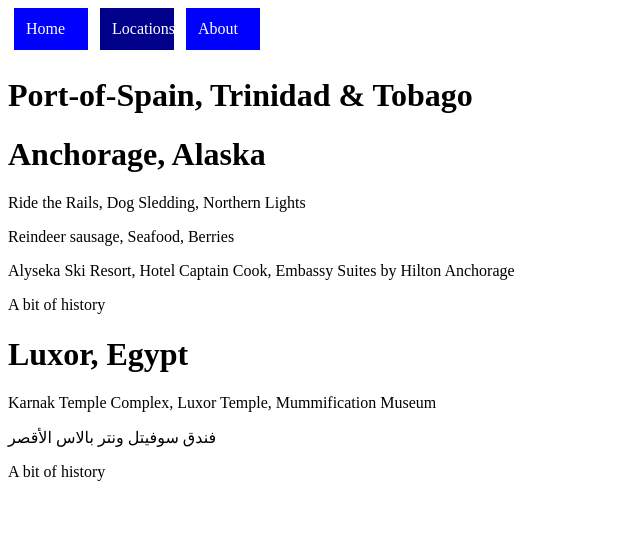
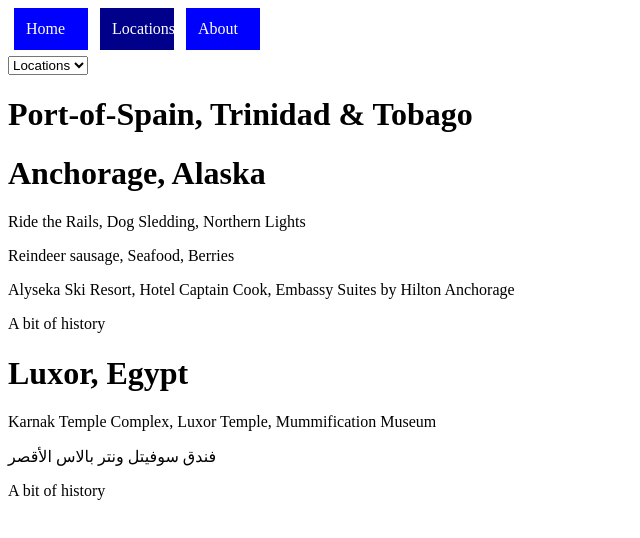
Before and after one commit to lbhikoo/project-2, a React (Create React App) app: page /Locations in a window 1280 px wide. Shown: the top 538 px of the page, without its empty margins (0-640 px from the left). Built offline with nearby package versions, Linux system fonts and the light colour scheme; data requests are answered from the project's data file.

Commit message:
dropdown

```diff
--- a/src/Header.js
+++ b/src/Header.js
@@ -3,12 +3,6 @@ function Header() {
     return(
         <div>
             <h1>Travel Mania!</h1>
-            <select id="dropdown">
-                <option value="Locations">Locations</option>
-                <option value="Trinidad">Trinidad</option>
-                <option value="Egypt">Egypt</option>
-                <option value="Alaska">Alaska</option>
-            </select>
         </div>
     )
 }
--- a/src/LocationsContainer.js
+++ b/src/LocationsContainer.js
@@ -18,6 +18,12 @@ function LocationsContainer() {
 
     return (
         <div>
+            <select id="dropdown">
+                <option value="Locations">Locations</option>
+                <option value="Trinidad">Trinidad</option>
+                <option value="Egypt">Egypt</option>
+                <option value="Alaska">Alaska</option>
+            </select>
             <TripExperience />
             <LocationList locations={locations}/>
         </div>
```
